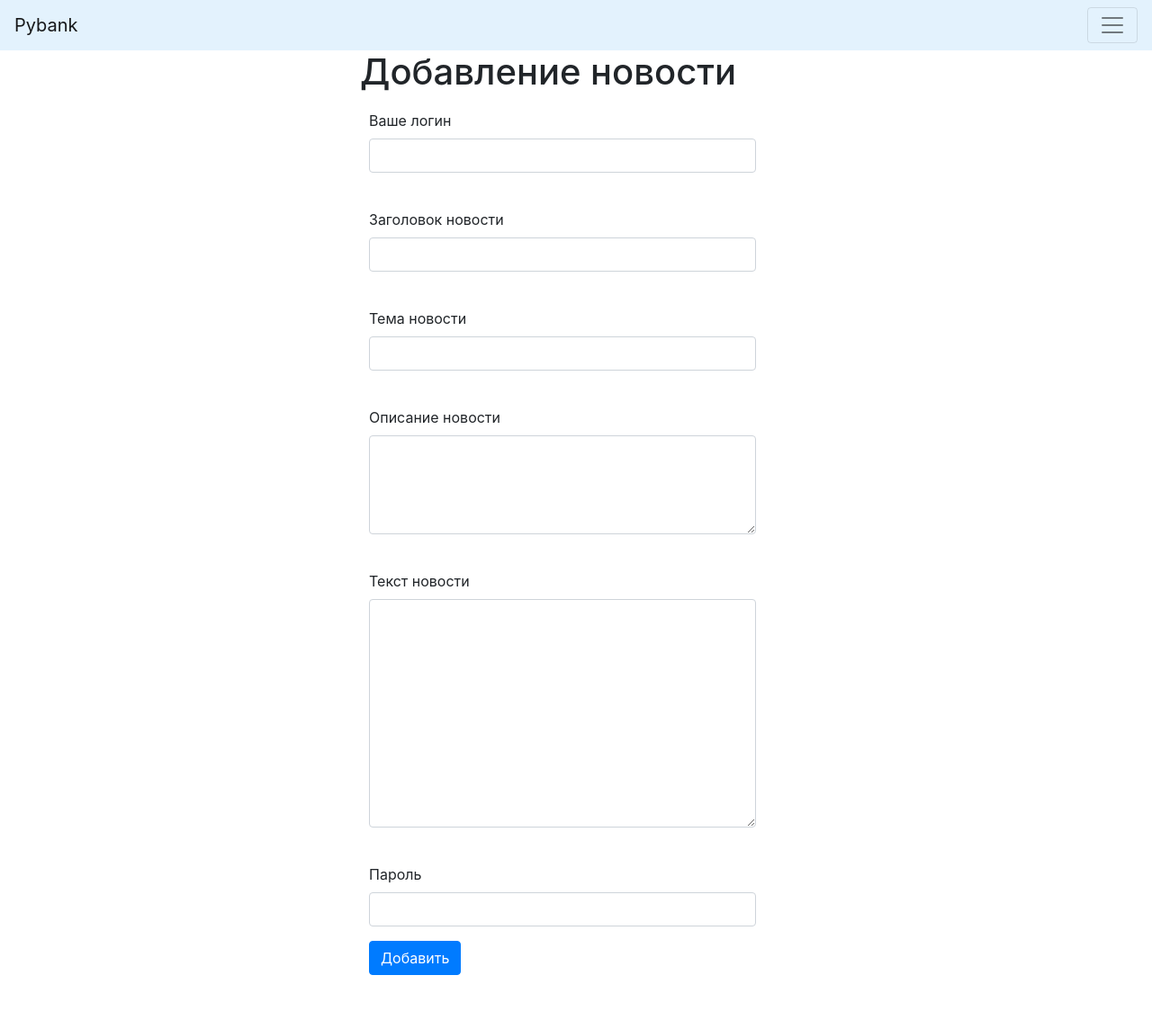
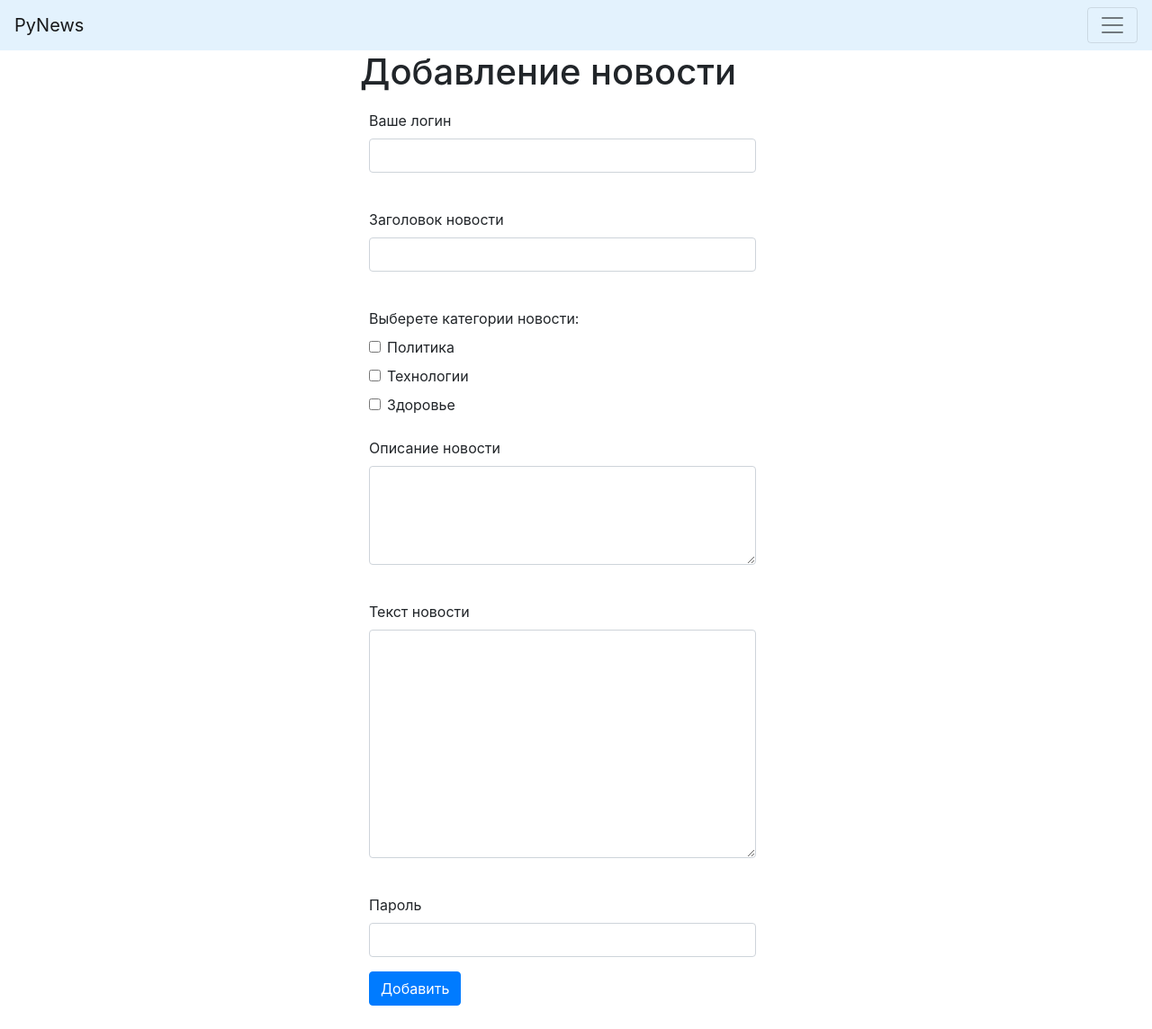
Before and after one commit to NotnaKO/web_train, a Flask app: page /news/add_news in a window 1280 px wide. Shown: the whole page at 90% size. Before the commit the page ends 1084 px from the top, so only its background shows below. Run offline with Flask 2, Linux system fonts and the light colour scheme; some libraries are stand-ins or nearby versions.

Commit message:
Ешё по редактировал, настроил и протестировал добавление новостей и показ страницы

```diff
--- a/algr/user_alg.py
+++ b/algr/user_alg.py
@@ -20,7 +20,8 @@ class MainNews:
         news = requests.get(address + f'/api/v2/news/{idi}').json()['news']
         self.header = news['header']
         self.preview, self.content = news['text'].split(SEPARATOR)
-        self.theme = news['theme']
+        self.politic, self.technology, self.health = news['politic'] if 'politic' in news else False, news[
+            'technology'] if 'technology' in news else False, news['health'] if 'health' in news else False
         self.author_surname = news['author_surname']
         self.author_name = news['author_name']
         self.author = news['author_id']
@@ -33,7 +34,7 @@ class Zagl:
     def __init__(self):
         self.header = ''
         self.preview, self.content = '', ''
-        self.theme = ''
+        self.politic, self.technology, self.health = False, False, False
         self.author_surname = ''
         self.author_name = ''
         self.date = ''
--- a/data/news.py
+++ b/data/news.py
@@ -13,7 +13,6 @@ class News(SqlAlchemyBase, SerializerMixin):
     id = sqlalchemy.Column(sqlalchemy.Integer, primary_key=True, autoincrement=True)
     author = sqlalchemy.Column(sqlalchemy.Integer, sqlalchemy.ForeignKey("users.id"))
     header = sqlalchemy.Column(sqlalchemy.String, nullable=True)
-    theme = sqlalchemy.Column(sqlalchemy.String, nullable=True)
     category = orm.relation("Category",
                             secondary="category_association",
                             backref="news")
--- a/main.py
+++ b/main.py
@@ -9,7 +9,7 @@ from wtforms.validators import *
 from data import users_resourse, news_resource
 from data.db_session import global_init
 from algr.user_alg import get_params_to_show_user, MainNews, Zagl, get_user_by_email, get_user_by_id, AuthError
-from algr.news_alg import get_news_by_id, get_preview_and_text
+from algr.news_alg import get_news_by_id, get_preview_and_text, get_string_list_by_data, EmptyParamsError
 
 app = Flask(__name__)
 app.config['SECRET_KEY'] = 'yandexlyceum_secret_key'
@@ -25,7 +25,7 @@ api.add_resource(news_resource.NewsResource, '/api/v2/news/<int:news_id>')
 
 
 class RegisterForm(FlaskForm):
-    email = EmailField('Email', validators=[DataRequired()])
+    email = EmailField('Email', validators=[Email()])
     password = PasswordField('Пароль', validators=[DataRequired()])
     password_again = PasswordField('Повторите пароль', validators=[DataRequired()])
     surname = StringField('Фамилия', validators=[DataRequired()])
@@ -38,7 +38,9 @@ class RegisterForm(FlaskForm):
 class NewsForm(FlaskForm):
     author = StringField('Ваше логин')
     header = StringField('Заголовок новости', validators=[DataRequired()])
-    theme = StringField('Тема новости', validators=[DataRequired()])
+    politic = BooleanField('Политика')
+    technology = BooleanField('Технологии')
+    health = BooleanField('Здоровье')
     preview = TextAreaField('Описание новости', validators=[DataRequired()])
     text = TextAreaField('Текст новости', validators=[DataRequired()])
     password = PasswordField('Пароль', validators=[DataRequired()])
@@ -46,7 +48,7 @@ class NewsForm(FlaskForm):
 
 
 class LoginForm(FlaskForm):
-    email = EmailField('Логин', validators=[DataRequired()])
+    email = EmailField('Логин', validators=[Email()])
     password = PasswordField('Пароль', validators=[DataRequired()])
     remember_me = BooleanField('Запомнить меня')
     submit = SubmitField('Войти')
@@ -263,14 +265,19 @@ def show_news_by_author(ids, number):
 
 @login_required
 @app.route('/news/add_news', methods=['GET', 'POST'])
-def reg_news():
+def add_news():
     form = NewsForm()
     if form.validate_on_submit():
+        try:
+            cat_str_list = get_string_list_by_data(form.politic.data, form.technology.data, form.health.data)
+        except EmptyParamsError:
+            return render_template('add_news.html', title='Добавление новости', form=form, current_user=current_user,
+                                   message="Пожалуйста, выберете категорию новости.")
         if current_user.is_authenticated:
             resp = requests.post(address + '/api/v2/news', json={
                 'author': current_user.email,
                 'header': form.header.data,
-                'theme': form.theme.data,
+                'category_string_list': cat_str_list,
                 'preview': form.preview.data,
                 'text': form.text.data,
                 'password': form.password.data
@@ -280,7 +287,7 @@ def reg_news():
             resp = requests.post(address + '/api/v2/news', json={
                 'author': form.author.data,
                 'header': form.header.data,
-                'theme': form.theme.data,
+                'category_string_list': cat_str_list,
                 'preview': form.preview.data,
                 'text': form.text.data,
                 'password': form.password.data
@@ -302,7 +309,7 @@ def reg_news():
         elif 'error' in resp:
             if resp['error'] == 'not_unique_header':
                 form.header.errors = ['Пожалуйста, выберете другой заголовок. Этот уже занят.']
-            if resp['error'] == 'Bad user':
+            elif resp['error'] == 'Bad user':
                 form.password.errors = ['Неверный пароль.']
         elif 'success' in resp and user.position != 3:
             return redirect('/news')
@@ -318,12 +325,11 @@ def show_news(number):
     return render_template('show_news.html', news=news, title='Новости')
 
 
-def abort_if_page_not_found(page_id):
-    abort(404)
-
-
 @app.route('/news/page/<int:number>')
 def news_page(number=0, news_resp=None, by_author=False, title='Главная'):
+    def abort_if_page_not_found(page_id):
+        abort(404)
+
     if news_resp is None:
         news = requests.get(address + '/api/v2/news').json()['news']
     else:
@@ -353,6 +359,11 @@ def news_page(number=0, news_resp=None, by_author=False, title='Главная')
     return render_template('news_page.html', **params)
 
 
+@app.route('/news')
+def f():
+    return redirect('/')
+
+
 @app.route('/')  # Пока просто заглушка для удобства тестирования
 def main():
     return news_page()
@@ -368,14 +379,27 @@ def edit_news(ids):
             form.header.data = news.header
             form.theme.data = news.theme
             form.preview.data, form.text.data = get_preview_and_text(news.text_address)
+            sp = news.category
+            for i in sp:
+                if i.name == 'politic':
+                    form.politic.data = True
+                elif i.name == 'technology':
+                    form.technology.data = True
+                elif i.name == 'health':
+                    form.health.data = True
         else:
             abort(404)
     if form.validate_on_submit():
+        try:
+            cat_str_list = get_string_list_by_data(form.politic.data, form.technology.data, form.health.data)
+        except EmptyParamsError:
+            return render_template('add_news.html', title='Добавление новости', form=form, current_user=current_user,
+                                   message="Пожалуйста, выберете категорию новости.")
         resp = requests.put(address + f'/api/v2/news/{ids}', json={
             'password': form.password.data,
             'author': current_user.email,
-            'theme': form.theme.data,
             'preview': form.preview.data,
+            'category_string_list': cat_str_list,
             'text': form.text.data,
             'header': form.header.data
         })
--- /dev/null
+++ b/news/Новыеновости112683.txt
@@ -0,0 +1,3 @@
+Теперь можно выбирать категории новостей
+!@@@&&&$$^!
+Текст новости
--- a/templates/add_news.html
+++ b/templates/add_news.html
@@ -22,13 +22,18 @@
         </div>
         {% endfor %}
     </div>
-    <div class="form-group">{{ form.theme.label }}<br>
-        {{ form.theme(class="form-control") }}<br>
-        {% for error in form.theme.errors %}
-        <div class="alert alert-danger" role="alert">
-            {{ error }}
+    <div class="form-group">
+        <label>Выберете категории новости:</label><br>
+        <div class="form-check">
+            {{form.politic(class="form-check-input")}}
+            <label class="form-check-label">{{form.politic.label}}</label></div>
+        <div class="form-check">
+            {{form.technology(class="form-check-input")}}
+            <label class="form-check-label">{{form.technology.label}}</label></div>
+        <div class="form-check">
+            {{form.health(class="form-check-input")}}
+            <label class="form-check-label">{{form.health.label}}</label>
         </div>
-        {% endfor %}
     </div>
     <div class="form-group">{{ form.preview.label }}<br>
         {{form.preview(class="form-control", rows="4")}}<br>
--- a/templates/base.html
+++ b/templates/base.html
@@ -22,7 +22,7 @@
 <body>
 <header>
     <nav class="navbar navbar-light" style="background-color: #e3f2fd;">
-        <a class="navbar-brand" href="/">Pybank</a>&emsp;&emsp;&emsp;&emsp;&emsp;&emsp;&emsp;&emsp;
+        <a class="navbar-brand" href="/">PyNews</a>&emsp;&emsp;&emsp;&emsp;&emsp;&emsp;&emsp;&emsp;
         {% if current_user.is_authenticated %}
         <a class="nav-link text-dark" href="/users/{{current_user.id}}">{{current_user.surname + ' ' +
             current_user.name}}</a>
```
Also changed, not shown: algr/news_alg.py (+21 -1 lines), data/news_resource.py (+11 -7 lines), db/economy_science.db.
